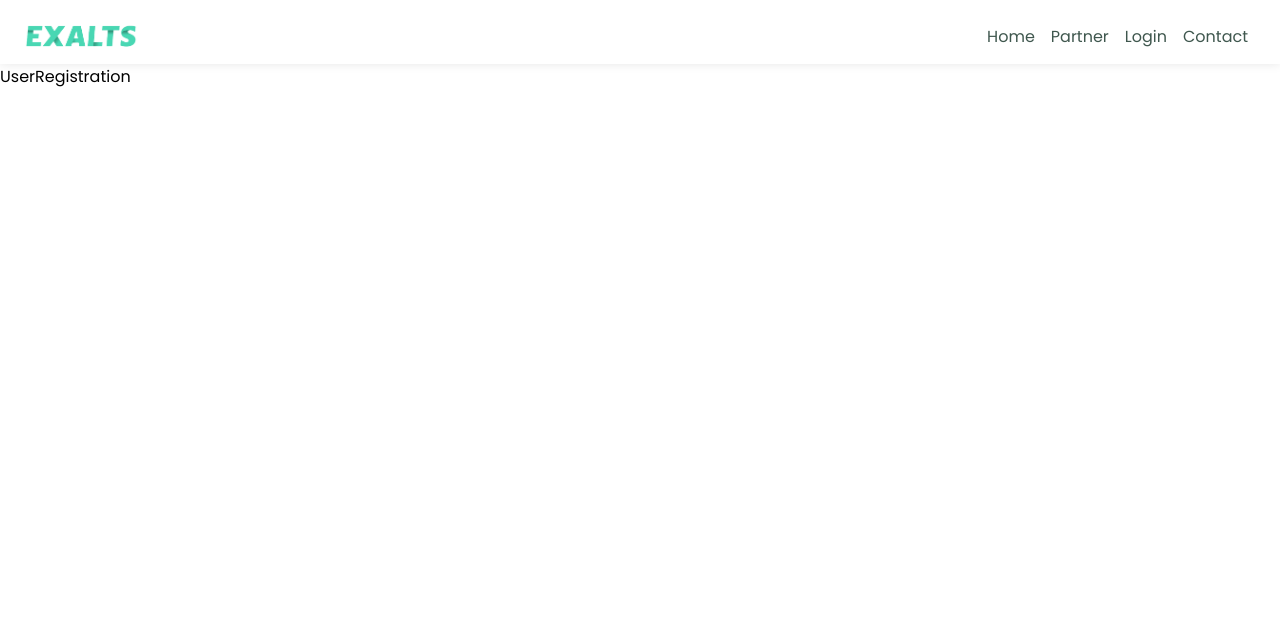
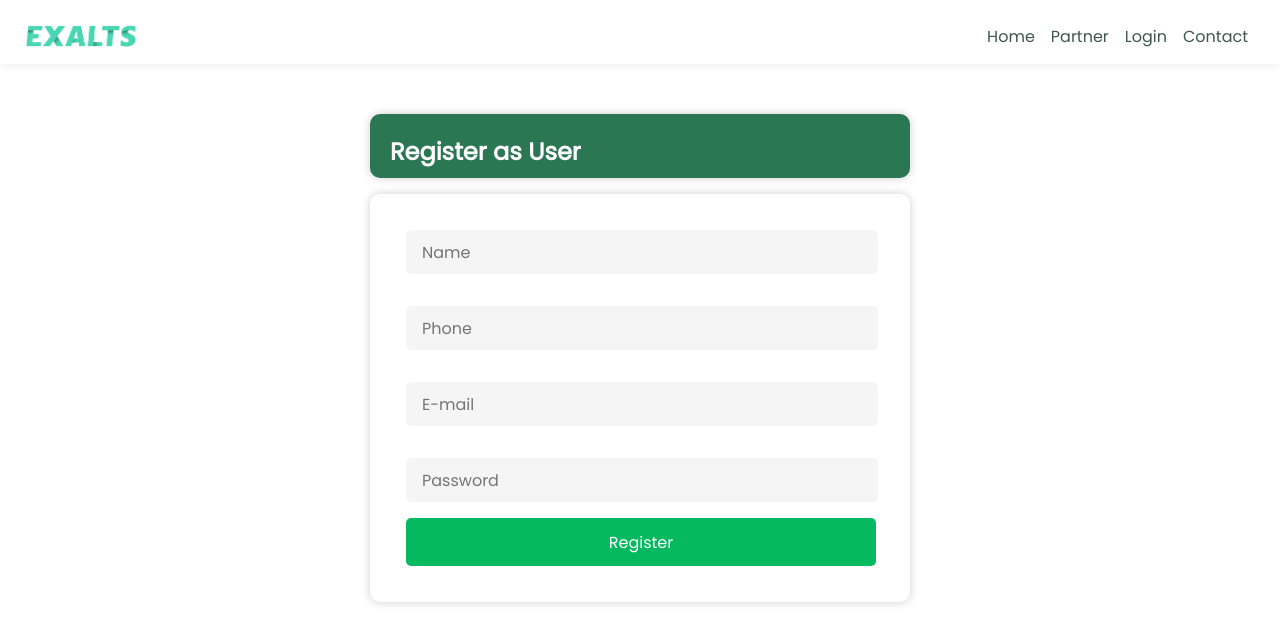
Before and after one commit to shameemm/Exalt-Sports-Hub-Booking, a React (Create React App) app in the folder frontend/: page /register in a window 1280 px wide. Shown: the top 644 px of the page. Built offline with nearby package versions, Linux system fonts and the light colour scheme; the HTML template or start-up script is replaced by a standard one.

Commit message:
Registration Completed

```diff
--- a/frontend/src/Components/Head/Head.css
+++ b/frontend/src/Components/Head/Head.css
@@ -15,7 +15,7 @@
     margin-right: 1.5rem;
     margin-top: 1rem;
 }
-.link{
+.link-head{
     margin: .5rem;
     text-decoration: none;
     color: #3F574E;
--- a/frontend/src/Components/Head/Head.js
+++ b/frontend/src/Components/Head/Head.js
@@ -11,10 +11,10 @@ function Head() {
                 <img src="/Logo/logo-trans.png" alt="logo" />
             </div>
             <div className="links">
-                <Link className='link' to="/"><p>Home</p></Link>
-                <Link className='link' to="/partner_login"><p>Partner</p></Link>
-                <Link className='link' to="/login"><p>Login</p></Link>
-                <Link className='link' to="/contact"><p>Contact</p></Link>
+                <Link className='link-head' to="/"><p>Home</p></Link>
+                <Link className='link-head' to="/partner_login"><p>Partner</p></Link>
+                <Link className='link-head' to="/login"><p>Login</p></Link>
+                <Link className='link-head' to="/contact"><p>Contact</p></Link>
 
             </div>
         </div>
--- a/frontend/src/Components/UserLogin/UserLogin.css
+++ b/frontend/src/Components/UserLogin/UserLogin.css
@@ -33,7 +33,9 @@
     font-size: .75rem;
     font-weight: 300;
     text-align: right;
-    padding-right: 2rem;
+    padding-right: 4rem;
+    display: flex;
+    text-decoration: none;
 }
 
 .user-login-form input{
@@ -67,12 +69,14 @@
     -ms-border-radius: 10px;
     -o-border-radius: 10px;
 }
+
 .user-login-button{
     display: flex;
     text-align: right;
     padding-right: 3.75rem;
 
 }
+
 .or-signin{
     color: #f5f5f5;
     font-size: .75rem;
@@ -81,6 +85,7 @@
     padding-top: 1rem;
     height: 1.5rem;
 }
+
 .or-signin img{
     height: 1.5rem;
     width: 1.5rem;
--- a/frontend/src/Components/UserLogin/UserLogin.js
+++ b/frontend/src/Components/UserLogin/UserLogin.js
@@ -1,5 +1,6 @@
 import React, { useContext, useEffect, useState } from 'react'
 import './UserLogin.css'
+import {Link} from 'react-router-dom'
 import axios from '../../axios'
 import Box from '@mui/material/Box';
 import TextField from '@mui/material/TextField';
@@ -13,22 +14,24 @@ function UserLogin() {
     const [refresh,setRefresh] = useState('')
     const [access,setAccess] = useState('')
     const [error,setError] = useState('')
-    const user = useContext(UserContext.user)
+    const user = ""
+    // useContext(UserContext.user)
     console.log(user);
     const login = async (e)=>{
-        e.preventDefault();
-        const data = {
-            email:email,
-            password:password,
-        }
-            await axios.post('accounts/api/login/',data).then((res)=>{
-                console.log(res.data.refresh)
-                window.localStorage.setItem("access", res.data.access)
-                window.localStorage.setItem("refresh", res.data.refresh)
+        // e.preventDefault();
+        // const data = {
+        //     email:email,
+        //     password:password,
+        // }
+        //     await axios.post('accounts/api/login/',data).then((res)=>{
+        //         console.log(res.data.refresh)
+        //         window.localStorage.setItem("access", res.data.access)
+        //         window.localStorage.setItem("refresh", res.data.refresh)
 
-            }).catch((err)=>{
-                console.log(err)
-            })
+        //     }).catch((err)=>{
+        //         console.log(err)
+
+        //     })
 
     }
 
@@ -37,7 +40,7 @@ function UserLogin() {
         <div className="container">
             <div className="user-login-title">
                 <p>Login as User</p>
-                <p className="dont-have-account">Don't have an account? <u>Sign Up</u></p>
+                <p className="dont-have-account">Don't have an account?<Link className='link-register' to="/register"><p>Sign-Up</p></Link></p>
             </div>
             <div className="user-login-form">
                 <form action="" >
--- a/frontend/src/Components/UserRegistration/UserRegistration.css
+++ b/frontend/src/Components/UserRegistration/UserRegistration.css
@@ -0,0 +1,82 @@
+.register-head-card{
+    width: 100%;
+    height: 100%;
+    background-color: #fff;
+    border-radius: 10px;
+    box-shadow: 0 0 10px 0 rgba(0,0,0,0.2);
+    padding: 20px;
+    margin: 0 auto;
+    margin-top: 50px;
+    margin-bottom: 1rem;
+    max-width: 500px;
+    position: relative;
+    overflow: hidden;
+    background-color: #2B7754;
+}
+
+.register_title{
+    font-size: 1.5rem;
+    font-weight: 600;
+    text-align: left;
+    height: 1.5rem;
+}
+.register_title p{
+    color: #fff;
+}
+
+.register-part-card{
+    width: 100%;
+    height: 100%;
+    background-color: #fff;
+    border-radius: 10px;
+    box-shadow: 0 0 10px 0 rgba(0,0,0,0.2);
+    padding: 20px;
+    margin: 0 auto;
+    margin-top: 10px;
+    margin-bottom: 50px;
+    max-width: 500px;
+    position: relative;
+    overflow: hidden;
+    background-color: #ffffff;
+}
+
+.register-form input{
+    height: .75rem;
+    width: 88%;
+    border-radius: 5px;
+    border: none;
+    margin-top:2rem;
+    padding: 1rem;
+    margin: 1rem;
+    font-size: 1rem;
+    font-weight: 300;
+    background-color: #f5f5f5;
+}
+.register-form input[type=submit]{
+    height: 3rem;
+    width: 94%;
+    border-radius: 5px;
+    border: none;
+    margin-top: 0rem;
+    padding: 0rem;
+    font-size: 1rem;
+    font-weight: 300;
+    background-color: #05B961;
+    color:#fff
+}
+
+form i {
+    margin-left: -30px;
+    cursor: pointer;
+}
+
+span{
+    font-size: 12px;
+    padding: 3px;
+    color:red;
+    display:none
+}
+ input:invalid ~ span{
+    /* border: 1px solid red; */
+    display: block;
+}
--- a/frontend/src/Components/UserRegistration/UserRegistration.js
+++ b/frontend/src/Components/UserRegistration/UserRegistration.js
@@ -1,8 +1,65 @@
-import React from 'react'
+import React, { useState } from 'react'
+import { useNavigate } from 'react-router-dom'
+import axios from '../../axios'
+import './UserRegistration.css'
 
 function UserRegistration() {
+  const navigate = useNavigate()
+  const [name,setName] = useState('')
+  const [phone, setPhone] = useState('')
+  const [email, setEmail] = useState('')
+  const [password, setPassword] = useState('')
+  const data = {
+    name:name,
+    phone:phone,
+    email:email,
+    password:password
+  }
+  const passError = "Must contain at least one  number and one uppercase and lowercase letter, and at least 8 or more characters"
+  let nameError = "Name must be atleast 3 characters long"
+  let phoneError = "Enter valid phone number"
+  let mailError = "Enter valid E-mail address"
+  const register = async (e)=>{
+    if (name.length!==0 &&phone.length!==0&&email.length!==0&&password.length!==0){
+      e.preventDefault()
+      console.log(data)
+      await axios.post('accounts/api/register/',data).then((res)=>{
+        if (res.status===200){
+          console.log(res)
+          navigate('/login')
+        }
+      })
+    }
+  }
+
+
+
   return (
-    <div>UserRegistration</div>
+    <div>
+      <div className="register-head-card">
+        <div className="register_title">
+          <p>Register as User</p>
+        </div>
+      </div>
+      <div className="register-part-card">
+        <div className="">
+          <form className = "register-form" onSubmit={register} action="">
+            <input type="text" name="name" value={name}  pattern="[A-Za-z]{2,32}" onChange={(e)=>{setName(e.target.value)}} id="" placeholder='Name' />
+            <span>{nameError}</span>
+            <input type="tel" name="phone" value = {phone} pattern="[0-9]{10}" onChange={(e)=>{setPhone(e.target.value)}} id="" placeholder='Phone'/>
+            <span>{phoneError}</span>
+            <input type="email" name="email" value={email} pattern="[a-z0-9._%+-]+@[a-z0-9.-]+\.[a-z]{2, 4}$"  onChange={(e)=>{setEmail(e.target.value)}} id="" placeholder='E-mail'/>
+            <span>{mailError}</span>
+            <div className="password-register">
+            <input type="password" name="password" pattern="(?=.*\d)(?=.*[a-z])(?=.*[A-Z]).{8,}" value={password} onChange={(e)=>{setPassword(e.target.value)}} id="" placeholder='Password'/>
+            <span>{passError}</span>
+            {/* <i class="bi bi-eye-slash" id="togglePassword"></i> */}
+            </div>
+            <input type="submit" value="Register" />
+          </form>
+        </div>
+      </div>
+    </div>
   )
 }
 
--- a/frontend/src/Constant/Constant.js
+++ b/frontend/src/Constant/Constant.js
@@ -1,3 +1,3 @@
 export const baseUrl = 'http://127.0.0.1:8000/'
 // export const API_KEY = '2ec3f9d530b953cf3167c1c5a13fefe9'
-export const imageUrl = 'https://image.tmdb.org/t/p/original'
+// export const imageUrl = 'https://image.tmdb.org/t/p/original'
--- a/frontend/src/Context/UserContext.js
+++ b/frontend/src/Context/UserContext.js
@@ -4,7 +4,6 @@ export const UserContext = createContext()
 
 export const UserProvider = ({children}) =>{
     const [refeshToken,setRefreshToken] = useState(()=>localStorage.getItem('refresh') ? (localStorage.getItem('refresh')) : null)
-    // console.log("refresh", refeshToken);
     const [accessToken,setAccessToken] = useState(()=>localStorage.getItem('access') ? (localStorage.getItem('access')) : null)
     return (
         <UserContext.Provider value={{}}>
--- a/frontend/src/Pages/Login.css
+++ b/frontend/src/Pages/Login.css
@@ -6,3 +6,8 @@
     -ms-border-radius: 1.5rem;
     -o-border-radius: 1.5rem;
 }
+
+.login-gif{
+    height: 62vh;
+    margin: 2rem;
+}
--- a/frontend/src/Pages/Login.js
+++ b/frontend/src/Pages/Login.js
@@ -11,7 +11,7 @@ function Login() {
     <div>
         <Head></Head>
         {/* <div className="login"> */}
-        <Grid container spacing={1}>
+        <Grid container spacing={3}>
           <Grid md={6} xs={12}>
             <div className="login-form-part">
             <UserLogin></UserLogin>
@@ -20,7 +20,7 @@ function Login() {
           </Grid>
 
           <Grid md={6} xs={12} >
-            <img src={"/images/gif/login.gif"} alt="" />
+            <img class = "login-gif"src={"/images/gif/login.gif"} alt="" />
           </Grid>
         </Grid>
 
```
Also changed, not shown: frontend/public/images/gif/login.gif.
